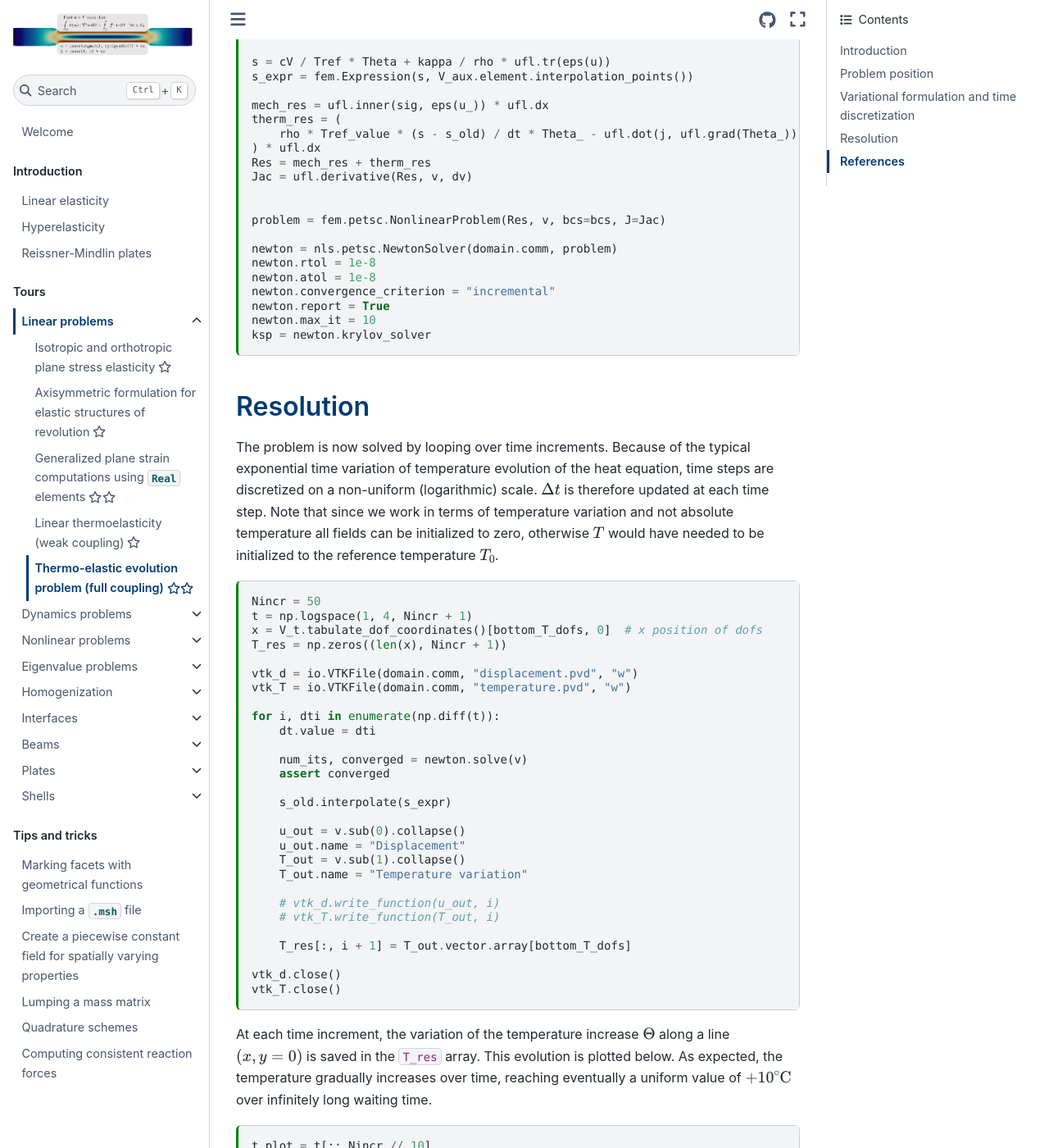
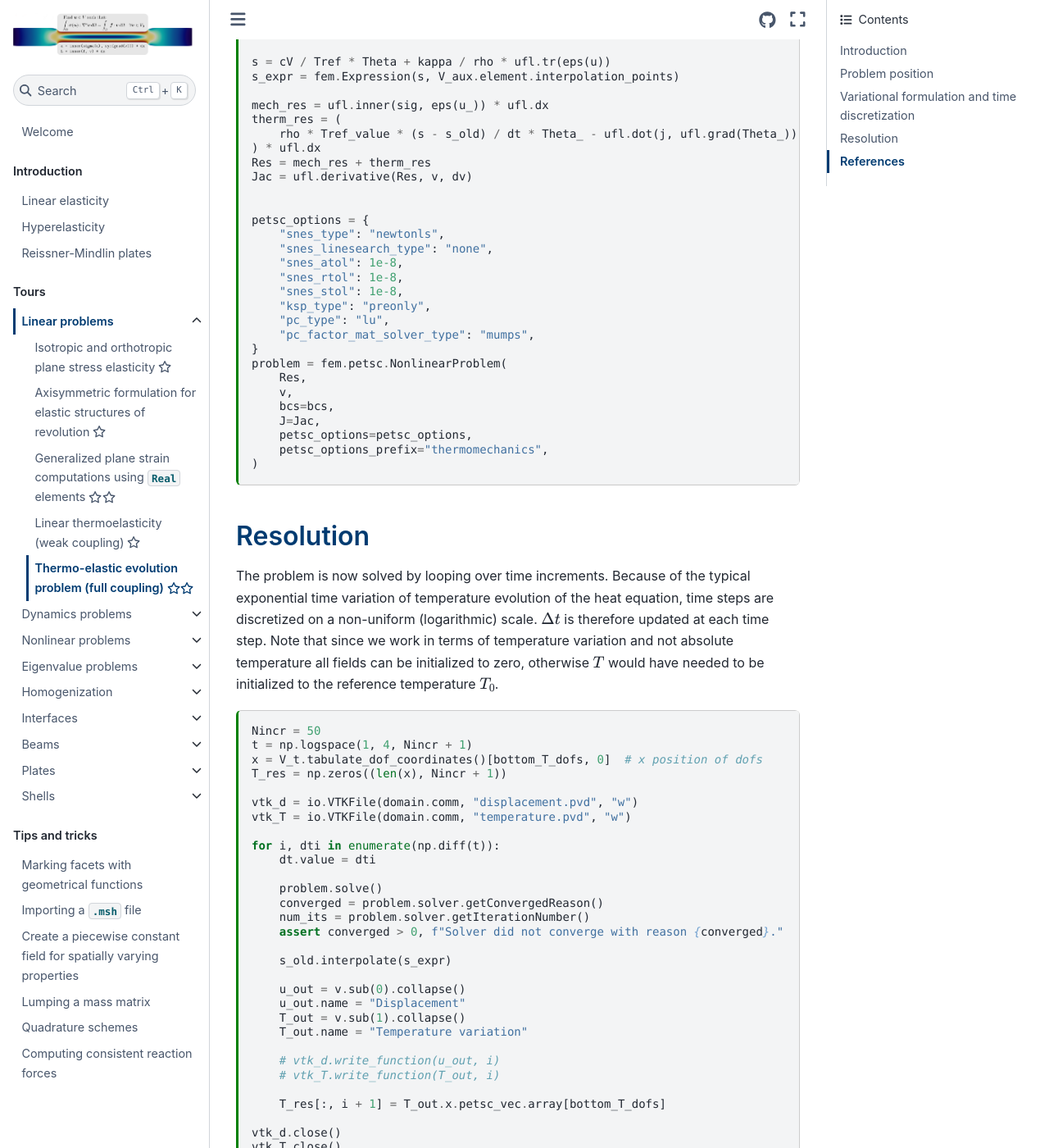
Before and after one commit to bleyerj/comet-fenicsx, a Jupyter Book: the page built from tours/linear_problems/thermoelasticity_full/thermoelasticity_full.md, in a window 1280 px wide and 1400 px high, scrolled down 4930 px. Shown: the whole window at 82% size. Built offline with Jupyter Book 1.0.4 settings and Sphinx 7.4.7 and the Sphinx Book theme 1.1.4, drawn with Linux system fonts in a browser that asks for light colours; cross-references to code outside the pages are shown as plain code; some of the changed text lies outside the part shown.

Commit message:
Update thermoelasticity full

````diff
--- a/tours/linear_problems/thermoelasticity_full/thermoelasticity_full.md
+++ b/tours/linear_problems/thermoelasticity_full/thermoelasticity_full.md
@@ -51,11 +51,11 @@ Static elastic computation with thermal strains is treated in the [](/tours/line
 
 ## Problem position
 
-The problem consists of a quarter of a square plate perforated by a circular hole. Thermo-elastic properties are isotropic and correspond to those of aluminium (note that stress units are in $\text{MPa}$, distances in $\text{m}$ and mass in $\text{kg}$). Linearized thermo-elasticity will be considered around a reference temperature of $T_0 = 293 \text{ K}$. A temperature increase of $\Delta T=+10^{\circ}\text{C}$ will be applied on the hole boundary. Symmetry conditions are applied on the corresponding symmetry planes and stress and flux-free boundary conditions are adopted on the plate outer boundary.
+The problem consists of a quarter of a square plate perforated by a circular hole. Thermo-elastic properties are isotropic and correspond to those of aluminum (note that stress units are in $\text{MPa}$, distances in $\text{m}$ and mass in $\text{kg}$). Linearized thermo-elasticity will be considered around a reference temperature of $T_0 = 293 \text{ K}$. A temperature increase of $\Delta T=+10^{\circ}\text{C}$ will be applied on the hole boundary. Symmetry conditions are applied on the corresponding symmetry planes and stress and flux-free boundary conditions are adopted on the plate outer boundary.
 
 We first import the relevant modules.
 
-```{code-cell} ipython3
+```{code-cell}
 import matplotlib.pyplot as plt
 import numpy as np
 import gmsh
@@ -71,7 +71,7 @@ import dolfinx.nls.petsc
 
 The mesh is then defined using the `gmsh` Python API.
 
-```{code-cell} ipython3
+```{code-cell}
 :tags: [hide-input]
 
 # Create mesh using gmsh
@@ -118,7 +120,7 @@ We now define the relevant function space for the considered problem. Since we w
 For an introduction on the use of mixed function spaces, check out the tutorials on the [mixed Poisson equation](https://docs.fenicsproject.org/dolfinx/main/python/demos/demo_mixed-poisson.html) or the [Stokes problem](https://docs.fenicsproject.org/dolfinx/main/python/demos/demo_stokes.html) of the official documentation or the [](/intro/plates/plates.md) tour in this book.
 ```
 
-```{code-cell} ipython3
+```{code-cell}
 # Define elements spaces
 Vue = basix.ufl.element(
     "P", domain.basix_cell(), 2, shape=(2,)
@@ -137,15 +139,15 @@ DThole_value = 10.0
 dt = fem.Constant(domain, 0.0)  # time step
 
 DThole = fem.Function(V_t)
-DThole.vector.set(DThole_value)
+DThole.x.petsc_vec.set(DThole_value)
 
 Tref = fem.Function(V_t)
-Tref.vector.set(Tref_value)
+Tref.x.petsc_vec.set(Tref_value)
 ```
 
 Dirichlet boundary conditions must be defined from the full FunctionSpace `V` using the appropriate subspaces that is `V.sub(0)` for the displacement (and `.sub(0)` or `.sub(1)` for the corresponding x/y component) and `V.sub(1)` for the temperature. Note also that in the following, we will in fact work with the temperature variation $\Theta = T-T_0$ as a field unkwown instead of the total temperature. Hence, the boundary condition on the hole boundary reads indeed as $\Delta T=+10^{\circ}\text{C}$ .
 
-```{code-cell} ipython3
+```{code-cell}
 inner_T_dofs = fem.locate_dofs_topological((V.sub(1), V_t), facets.dim, facets.find(1))
 bottom_uy_dofs = fem.locate_dofs_topological(
     (V.sub(0).sub(1), V_uy), facets.dim, facets.find(2)
@@ -228,7 +230,7 @@ where $V_U$ is the displacement FunctionSpace and $W_{ext}$ the linear functiona
 
 The solution of the coupled problem at $t=t_{n+1}$ is now $(\boldsymbol{u}_{n+1},T_{n+1})=(\boldsymbol{u},T)\in V_U\times V_T$ verifying {eq}`thermoelastic-thermal` and {eq}`thermoelastic-mechanical`. These two forms are implemented below with zero right-hand sides (zero Neumann BCs for both problems here). One slight modification is that the temperature unknown $T$ is replaced by the temperature variation $\Theta=T-T_0$ which appears naturally in the stress constitutive relation. Note that we use here a `NonlinearProblem` to be more general.
 
-```{code-cell} ipython3
+```{code-cell}
 v = fem.Function(V)
 (u, Theta) = ufl.split(v)
 v_ = ufl.TestFunction(V)
@@ -262,7 +264,7 @@ sig = (
 j = -k * ufl.grad(Theta)
 
 s = cV / Tref * Theta + kappa / rho * ufl.tr(eps(u))
-s_expr = fem.Expression(s, V_aux.element.interpolation_points())
+s_expr = fem.Expression(s, V_aux.element.interpolation_points)
 
 mech_res = ufl.inner(sig, eps(u_)) * ufl.dx
 therm_res = (
@@ -272,22 +274,31 @@ Res = mech_res + therm_res
 Jac = ufl.derivative(Res, v, dv)
 
 
-problem = fem.petsc.NonlinearProblem(Res, v, bcs=bcs, J=Jac)
-
-newton = nls.petsc.NewtonSolver(domain.comm, problem)
-newton.rtol = 1e-8
-newton.atol = 1e-8
-newton.convergence_criterion = "incremental"
-newton.report = True
-newton.max_it = 10
-ksp = newton.krylov_solver
+petsc_options = {
+    "snes_type": "newtonls",
+    "snes_linesearch_type": "none",
+    "snes_atol": 1e-8,
+    "snes_rtol": 1e-8,
+    "snes_stol": 1e-8,
+    "ksp_type": "preonly",
+    "pc_type": "lu",
+    "pc_factor_mat_solver_type": "mumps",
+}
+problem = fem.petsc.NonlinearProblem(
+    Res,
+    v,
+    bcs=bcs,
+    J=Jac,
+    petsc_options=petsc_options,
+    petsc_options_prefix="thermomechanics",
+)
 ```
 
 ## Resolution
 
 The problem is now solved by looping over time increments. Because of the typical exponential time variation of temperature evolution of the heat equation, time steps are discretized on a non-uniform (logarithmic) scale. $\Delta t$ is therefore updated at each time step. Note that since we work in terms of temperature variation and not absolute temperature all fields can be initialized to zero, otherwise $T$ would have needed to be initialized to the reference temperature $T_0$.
 
-```{code-cell} ipython3
+```{code-cell}
 Nincr = 50
 t = np.logspace(1, 4, Nincr + 1)
 x = V_t.tabulate_dof_coordinates()[bottom_T_dofs, 0]  # x position of dofs
@@ -299,8 +310,10 @@ vtk_T = io.VTKFile(domain.comm, "temperature.pvd", "w")
 for i, dti in enumerate(np.diff(t)):
     dt.value = dti
 
-    num_its, converged = newton.solve(v)
-    assert converged
+    problem.solve()
+    converged = problem.solver.getConvergedReason()
+    num_its = problem.solver.getIterationNumber()
+    assert converged > 0, f"Solver did not converge with reason {converged}."
 
     s_old.interpolate(s_expr)
 
@@ -312,7 +325,7 @@ for i, dti in enumerate(np.diff(t)):
     # vtk_d.write_function(u_out, i)
     # vtk_T.write_function(T_out, i)
 
-    T_res[:, i + 1] = T_out.vector.array[bottom_T_dofs]
+    T_res[:, i + 1] = T_out.x.petsc_vec.array[bottom_T_dofs]
 
 vtk_d.close()
 vtk_T.close()
@@ -320,7 +333,7 @@ vtk_T.close()
 
 At each time increment, the variation of the temperature increase $\Theta$ along a line $(x, y=0)$ is saved in the `T_res` array. This evolution is plotted below. As expected, the temperature gradually increases over time, reaching eventually a uniform value of $+10^{\circ}\text{C}$ over infinitely long waiting time.
 
-```{code-cell} ipython3
+```{code-cell}
 t_plot = t[:: Nincr // 10]
 plt.gca().set_prop_cycle(color=plt.cm.bwr(np.linspace(0, 1, len(t_plot))))
 plt.plot(x, T_res[:, :: Nincr // 10], label=[rf"$t={ti:.1f}$" for ti in t_plot])
````
Also changed, not shown: other parts of tours/linear_problems/thermoelasticity_full/thermoelasticity_full.md (+7 -5 lines), 1 other file.
